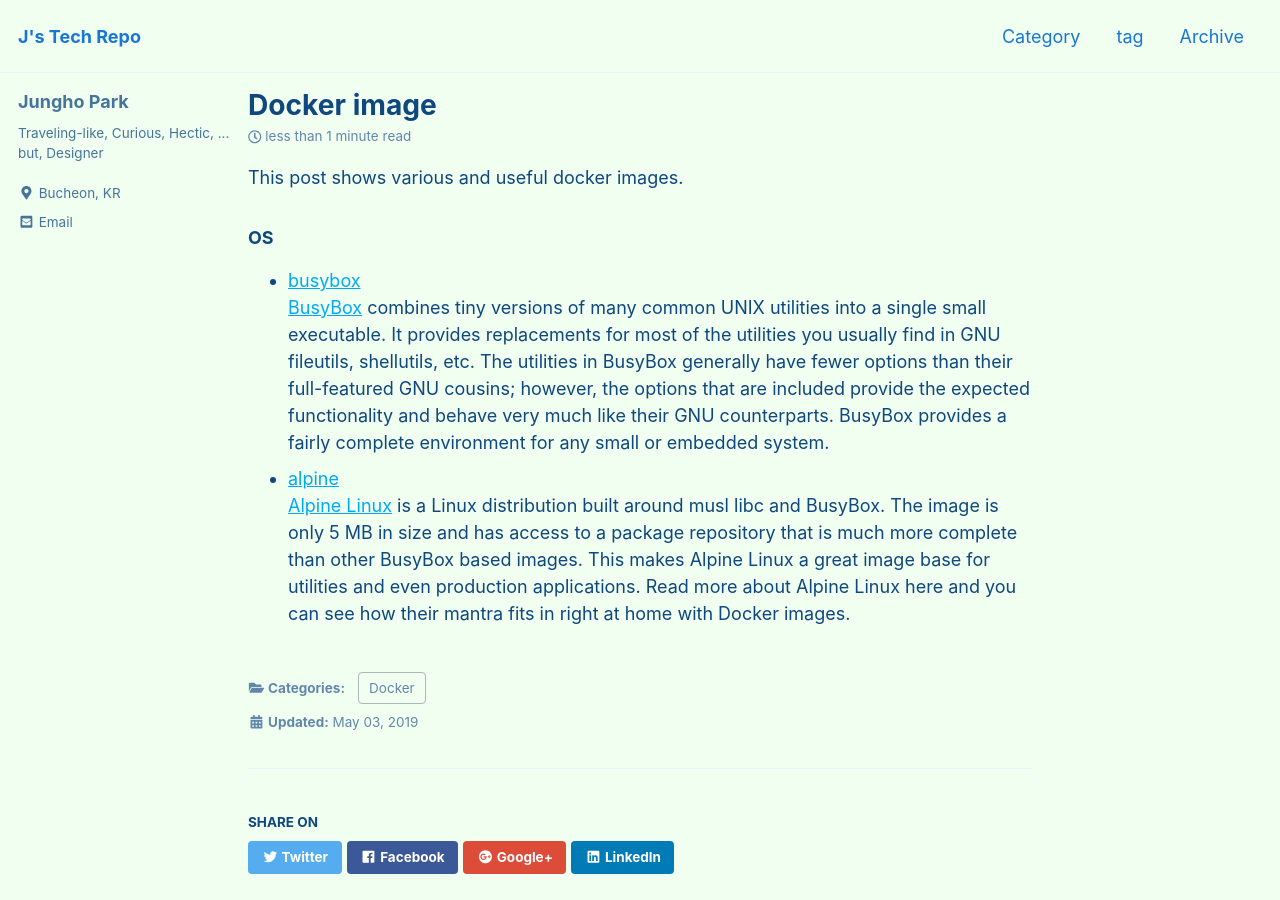
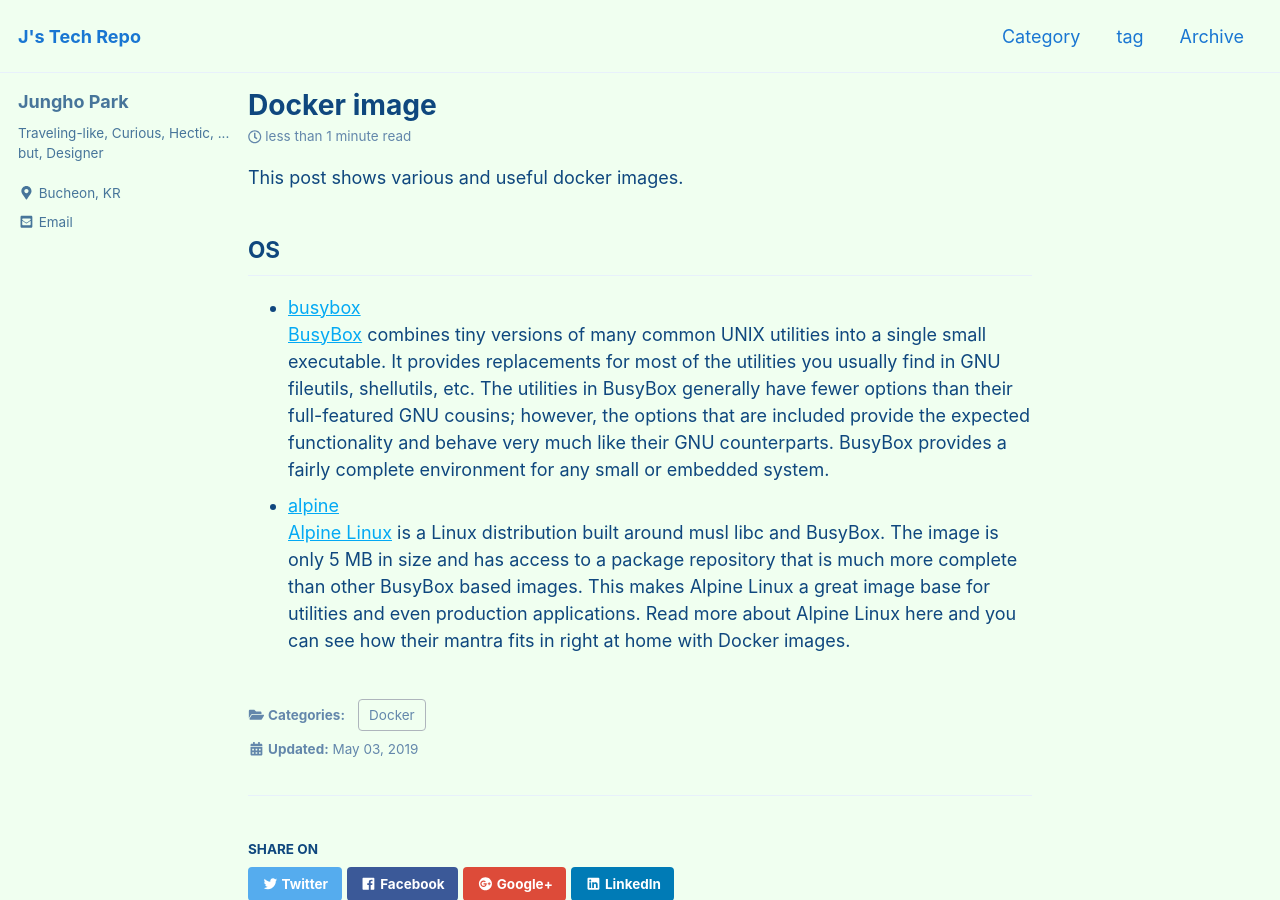
Before and after one commit to unipark00/tekrepo, a Jekyll site: the page built from _posts/2019-05-03-useful-docker-image.md, in a window 1280 px wide and 900 px high. Built offline with Jekyll 4.4.1, drawn with Linux system fonts in a browser that asks for light colours; cached includes are drawn as plain includes.

```diff
--- a/_posts/2019-05-03-useful-docker-image.md
+++ b/_posts/2019-05-03-useful-docker-image.md
@@ -9,7 +9,7 @@ toc: false
 
 This post shows various and useful docker images.
 
-### OS
+## OS
 * [busybox](https://hub.docker.com/_/busybox)
 [BusyBox](https://busybox.net/) combines tiny versions of many common UNIX utilities into a single small executable. It provides replacements for most of the utilities you usually find in GNU fileutils, shellutils, etc. The utilities in BusyBox generally have fewer options than their full-featured GNU cousins; however, the options that are included provide the expected functionality and behave very much like their GNU counterparts. BusyBox provides a fairly complete environment for any small or embedded system.
 * [alpine](https://hub.docker.com/_/alpine/)
```
